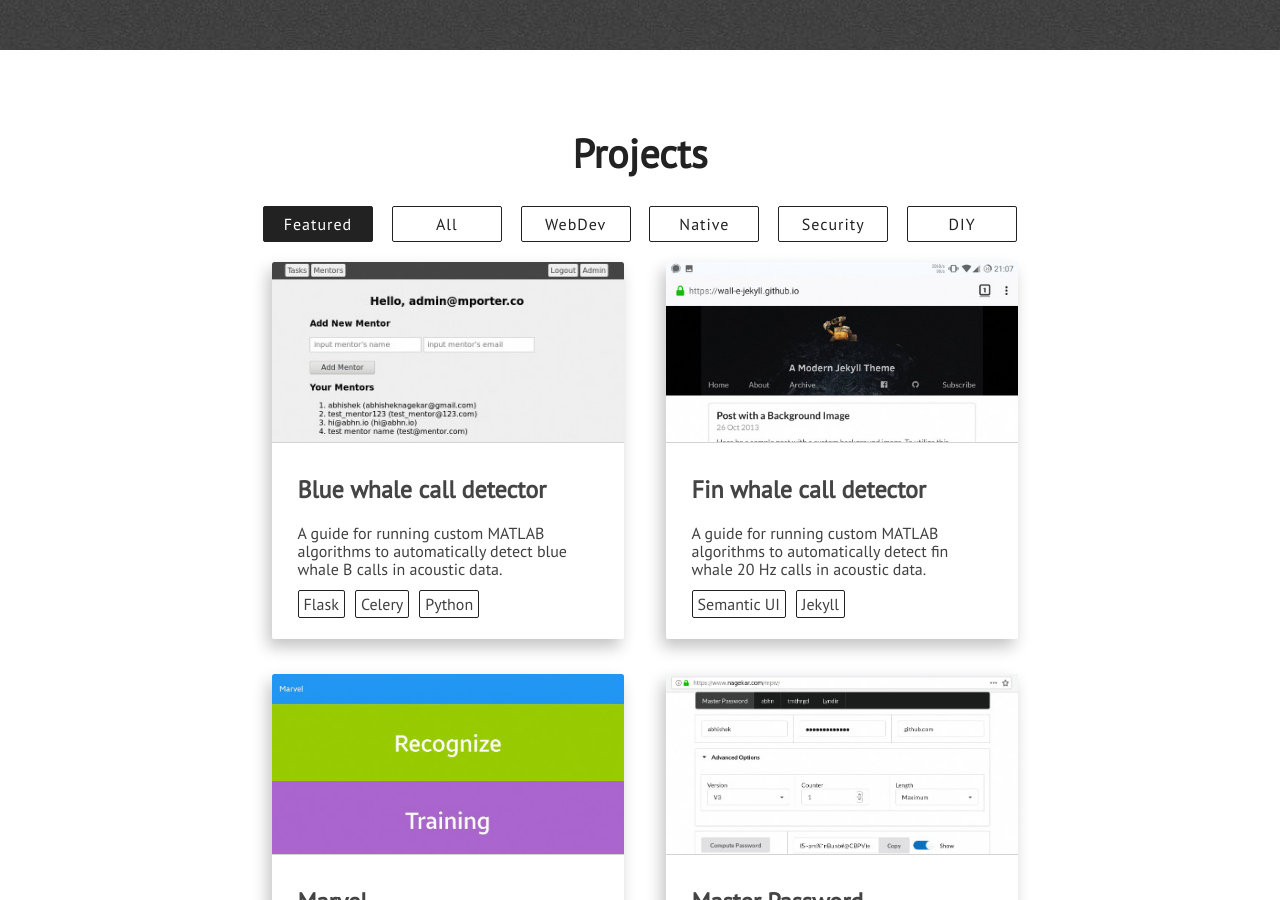
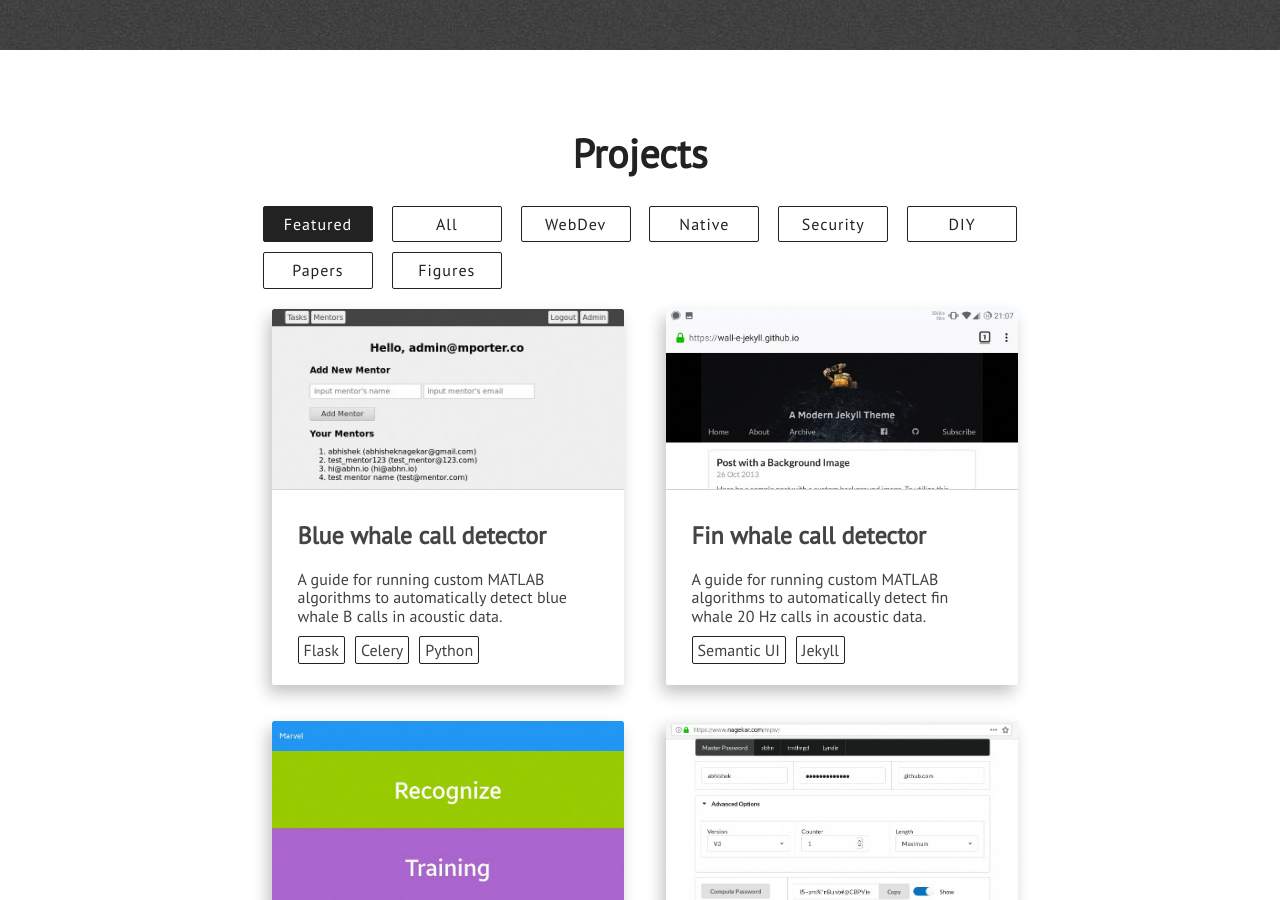
Before and after one commit to alrice12/alrice12.github.io, a Jekyll site: the page built from index.html, in a window 1280 px wide and 900 px high, scrolled down 2850 px. Built offline with Jekyll 4.4.1, drawn with Linux system fonts in a browser that asks for light colours; nearby versions of some CDN libraries.

Commit message:
Update projects.html

```diff
--- a/_includes/projects.html
+++ b/_includes/projects.html
@@ -11,6 +11,8 @@
                     <a id="native" class="semi-transparent-button with-border white-button" onclick="selected('native')">Native</a>
                     <a id="security" class="semi-transparent-button with-border white-button" onclick="selected('security')">Security</a>
                     <a id="diy" class="semi-transparent-button with-border white-button" onclick="selected('diy')">DIY</a>
+                    <a id="papers" class="semi-transparent-button with-border white-button" onclick="selected('papers')">Papers</a>
+                    <a id="figures" class="semi-transparent-button with-border white-button" onclick="selected('figures')">Figures</a>
 
                 </div>
 
```
